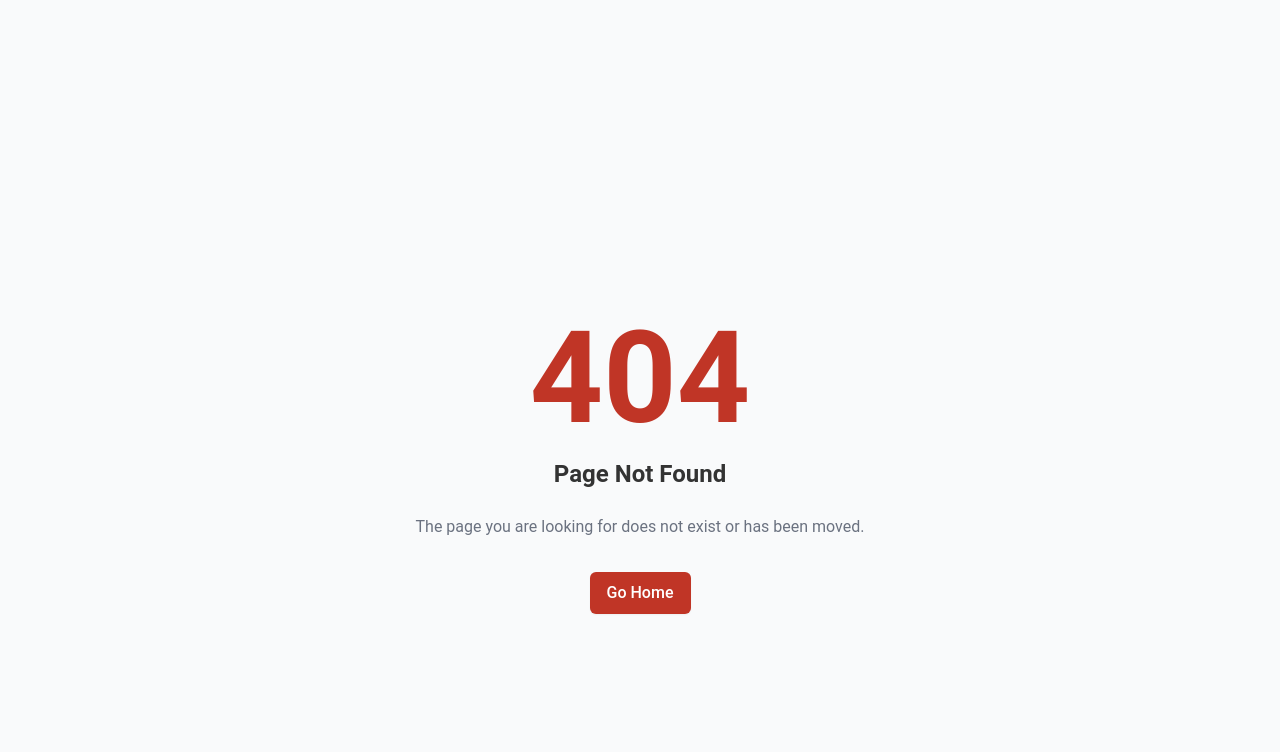
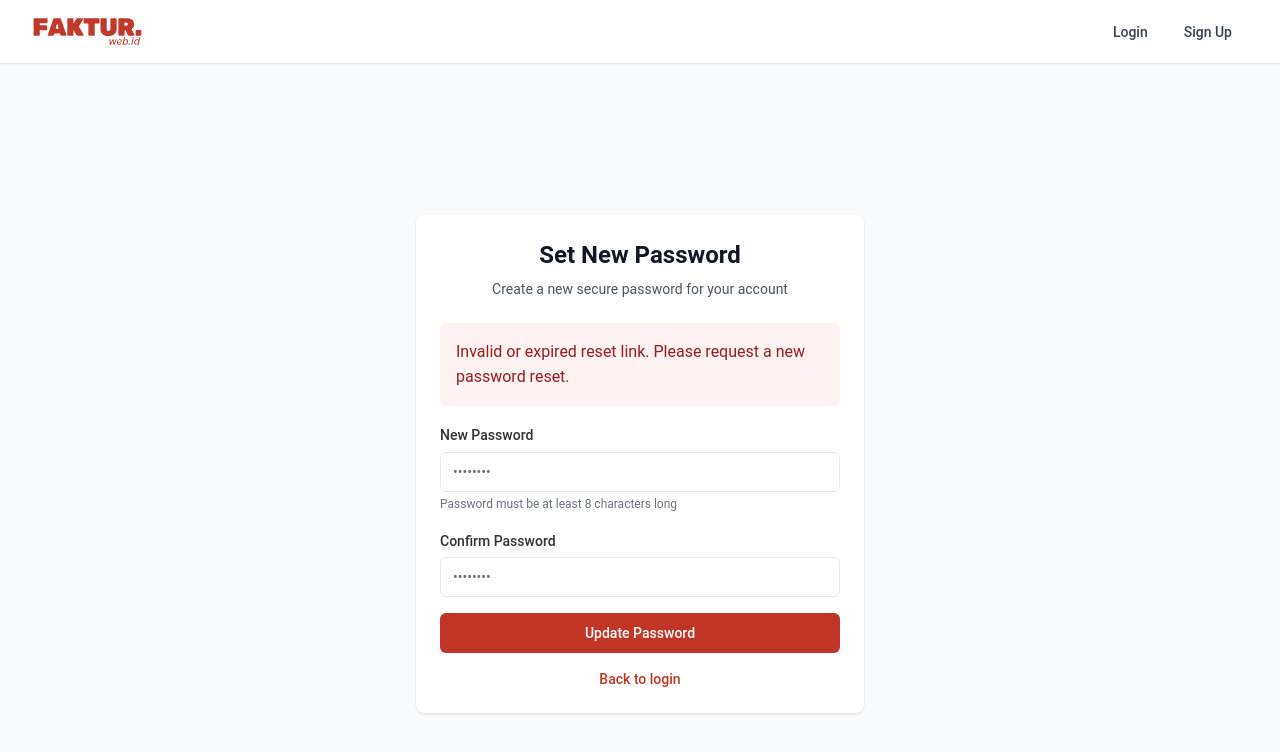
Before and after one commit to dodotdot/fakturweb, a Vue app: page /reset-password/confirm in a window 1280 px wide. Before the commit this address had no page. Shown: the top 752 px of the page. Built offline with nearby package versions, Linux system fonts and the light colour scheme.

Commit message:
update reset password

```diff
--- /dev/null
+++ b/src/components/auth/ForgotPasswordForm.vue
@@ -0,0 +1,85 @@
+<template>
+  <div class="bg-white dark:bg-gray-800 shadow rounded-lg p-6 space-y-6">
+    <div>
+      <h2 class="text-2xl font-bold text-gray-900 dark:text-white text-center">Reset Password</h2>
+      <p class="mt-2 text-sm text-gray-600 dark:text-gray-300 text-center">
+        Enter your email address and we'll send you a link to reset your password.
+      </p>
+    </div>
+
+    <div v-if="emailSent" class="bg-green-50 dark:bg-green-900 p-4 rounded-md">
+      <p class="text-green-800 dark:text-green-200">
+        Password reset link has been sent to your email. Please check your inbox and follow the instructions.
+      </p>
+    </div>
+
+    <form v-else @submit.prevent="handleSubmit" class="space-y-4">
+      <div v-if="error" class="bg-red-50 dark:bg-red-900 p-4 rounded-md">
+        <p class="text-red-800 dark:text-red-200">{{ error }}</p>
+      </div>
+
+      <div>
+        <Label for="email">Email address</Label>
+        <Input
+          id="email"
+          type="email"
+          v-model="email"
+          required
+          placeholder="your@email.com"
+          class="w-full mt-1"
+        />
+      </div>
+
+      <div>
+        <Button
+          type="submit"
+          :loading="isLoading"
+          class="w-full"
+        >
+          Send Reset Link
+        </Button>
+      </div>
+
+      <div class="text-center text-sm">
+        <router-link to="/login" class="font-medium text-primary hover:underline">
+          Back to login
+        </router-link>
+      </div>
+    </form>
+  </div>
+</template>
+
+<script setup>
+import { ref } from 'vue';
+import { useAuthStore } from '../../stores/auth';
+import Button from '../ui/Button.vue';
+import Input from '../ui/Input.vue';
+import Label from '../ui/Label.vue';
+
+const authStore = useAuthStore();
+
+const email = ref('');
+const error = ref('');
+const isLoading = ref(false);
+const emailSent = ref(false);
+
+async function handleSubmit() {
+  try {
+    isLoading.value = true;
+    error.value = '';
+
+    // Validate form
+    if (!email.value) {
+      error.value = 'Email is required';
+      return;
+    }
+
+    await authStore.resetPassword(email.value);
+    emailSent.value = true;
+  } catch (err) {
+    error.value = err.message || 'Failed to send reset password link. Please try again.';
+  } finally {
+    isLoading.value = false;
+  }
+}
+</script>
--- a/src/components/auth/LoginForm.vue
+++ b/src/components/auth/LoginForm.vue
@@ -27,7 +27,7 @@
           <div class="flex items-center justify-between">
             <Label for="password">Password</Label>
             <router-link
-              to="/reset-password"
+              to="/forgot-password"
               class="text-sm text-primary hover:underline"
             >
               Forgot password?
--- /dev/null
+++ b/src/components/auth/ResetPasswordForm.vue
@@ -0,0 +1,133 @@
+<template>
+  <div class="bg-white dark:bg-gray-800 shadow rounded-lg p-6 space-y-6">
+    <div>
+      <h2 class="text-2xl font-bold text-gray-900 dark:text-white text-center">Set New Password</h2>
+      <p class="mt-2 text-sm text-gray-600 dark:text-gray-300 text-center">
+        Create a new secure password for your account
+      </p>
+    </div>
+
+    <div v-if="success" class="bg-green-50 dark:bg-green-900 p-4 rounded-md">
+      <p class="text-green-800 dark:text-green-200">
+        Your password has been updated successfully!
+      </p>
+      <div class="mt-4 text-center">
+        <router-link to="/login" class="inline-block px-4 py-2 bg-primary text-white rounded-md hover:bg-primary-dark">
+          Go to Login
+        </router-link>
+      </div>
+    </div>
+
+    <form v-else @submit.prevent="handleSubmit" class="space-y-4">
+      <div v-if="error" class="bg-red-50 dark:bg-red-900 p-4 rounded-md">
+        <p class="text-red-800 dark:text-red-200">{{ error }}</p>
+      </div>
+
+      <div>
+        <Label for="password">New Password</Label>
+        <Input
+          id="password"
+          type="password"
+          v-model="password"
+          required
+          placeholder="••••••••"
+          class="w-full mt-1"
+        />
+        <p class="text-xs text-gray-500 mt-1">
+          Password must be at least 8 characters long
+        </p>
+      </div>
+
+      <div>
+        <Label for="confirmPassword">Confirm Password</Label>
+        <Input
+          id="confirmPassword"
+          type="password"
+          v-model="confirmPassword"
+          required
+          placeholder="••••••••"
+          class="w-full mt-1"
+        />
+      </div>
+
+      <div>
+        <Button
+          type="submit"
+          :loading="isLoading"
+          class="w-full"
+        >
+          Update Password
+        </Button>
+      </div>
+
+      <div class="text-center text-sm">
+        <router-link to="/login" class="font-medium text-primary hover:underline">
+          Back to login
+        </router-link>
+      </div>
+    </form>
+  </div>
+</template>
+
+<script setup>
+import { ref, onMounted } from 'vue';
+import { useRouter } from 'vue-router';
+import { useAuthStore } from '../../stores/auth';
+import Button from '../ui/Button.vue';
+import Input from '../ui/Input.vue';
+import Label from '../ui/Label.vue';
+
+const router = useRouter();
+const authStore = useAuthStore();
+
+const password = ref('');
+const confirmPassword = ref('');
+const error = ref('');
+const isLoading = ref(false);
+const success = ref(false);
+
+onMounted(async () => {
+  // When this component loads, user should already have a valid recovery session
+  // This happens automatically when they click the link from their email
+  try {
+    // Check if the user has a valid session
+    const { data } = await authStore.supabase.auth.getSession();
+    if (!data.session) {
+      error.value = 'Invalid or expired reset link. Please request a new password reset.';
+    }
+  } catch (err) {
+    error.value = 'Could not verify reset token. Please try again.';
+    console.error('Error checking reset session:', err);
+  }
+});
+
+async function handleSubmit() {
+  try {
+    isLoading.value = true;
+    error.value = '';
+
+    // Validate form
+    if (!password.value) {
+      error.value = 'Password is required';
+      return;
+    }
+
+    if (password.value.length < 8) {
+      error.value = 'Password must be at least 8 characters long';
+      return;
+    }
+
+    if (password.value !== confirmPassword.value) {
+      error.value = 'Passwords do not match';
+      return;
+    }
+
+    await authStore.updatePassword(password.value);
+    success.value = true;
+  } catch (err) {
+    error.value = err.message || 'Failed to update password. Please try again.';
+  } finally {
+    isLoading.value = false;
+  }
+}
+</script>
--- a/src/router/index.js
+++ b/src/router/index.js
@@ -22,6 +22,8 @@ const AdminSettings = () => import('../views/admin/AdminSettings.vue')
 const PublicInvoiceDetail = () => import('../views/PublicInvoiceDetail.vue')
 const ClientList = () => import('../views/ClientList.vue')
 const ClientEditor = () => import('../views/ClientEditor.vue')
+const ForgotPassword = () => import('../views/ForgotPassword.vue')
+const ResetPasswordConfirm = () => import('../views/ResetPasswordConfirm.vue')
 
 const routes = [
   {
@@ -56,6 +58,30 @@ const routes = [
       title: 'Register - Buat Akun Faktur Online Baru',
       description: 'Daftar dan buat akun faktur online gratis untuk bisnis Anda sekarang di faktur.web.id.',
       keywords: 'daftar faktur online, buat akun faktur, register faktur gratis, akun faktur bisnis',
+      requiresAuth: false,
+      noSidebar: true
+    }
+  },
+  {
+    path: '/forgot-password',
+    name: 'ForgotPassword',
+    component: ForgotPassword,
+    meta: {
+      title: 'Reset Password - Recover Your Account',
+      description: 'Reset your password for your faktur.web.id account.',
+      keywords: 'reset password, forgot password, recover account, account recovery',
+      requiresAuth: false,
+      noSidebar: true
+    }
+  },
+  {
+    path: '/reset-password/confirm',
+    name: 'ResetPasswordConfirm',
+    component: ResetPasswordConfirm,
+    meta: {
+      title: 'Set New Password - Secure Your Account',
+      description: 'Set a new password for your faktur.web.id account.',
+      keywords: 'reset password, new password, secure account',
       requiresAuth: false,
       noSidebar: true
     }
--- a/src/stores/auth.js
+++ b/src/stores/auth.js
@@ -170,6 +170,48 @@ export const useAuthStore = defineStore('auth', () => {
     }
   }
 
+  async function resetPassword(email) {
+    try {
+      isLoading.value = true
+      error.value = null
+
+      const { data, error: resetError } = await supabase.auth.resetPasswordForEmail(email, {
+        redirectTo: `${window.location.origin}/reset-password/confirm`
+      })
+
+      if (resetError) throw resetError
+
+      return data
+    } catch (err) {
+      error.value = err.message
+      console.error('Reset password error:', err)
+      throw err
+    } finally {
+      isLoading.value = false
+    }
+  }
+
+  async function updatePassword(newPassword) {
+    try {
+      isLoading.value = true
+      error.value = null
+
+      const { data, error: updateError } = await supabase.auth.updateUser({
+        password: newPassword
+      })
+
+      if (updateError) throw updateError
+
+      return data
+    } catch (err) {
+      error.value = err.message
+      console.error('Update password error:', err)
+      throw err
+    } finally {
+      isLoading.value = false
+    }
+  }
+
   return {
     user,
     userRole,
@@ -182,6 +224,8 @@ export const useAuthStore = defineStore('auth', () => {
     register,
     login,
     signInWithGoogle,
-    logout
+    logout,
+    resetPassword,
+    updatePassword
   }
 })
--- /dev/null
+++ b/src/views/ForgotPassword.vue
@@ -0,0 +1,20 @@
+<template>
+  <div class="min-h-screen flex flex-col">
+    <div class="flex-1 flex flex-col items-center justify-center py-12 px-4 sm:px-6 lg:px-8">
+      <div class="w-full max-w-md">
+        <ForgotPasswordForm />
+      </div>
+    </div>
+  </div>
+</template>
+
+<script setup>
+import { onMounted } from 'vue';
+import ForgotPasswordForm from '../components/auth/ForgotPasswordForm.vue';
+import { trackPageView } from '../utils/analytics';
+
+onMounted(() => {
+  // Track page view
+  trackPageView('/forgot-password', 'Reset Password - Recover Your Account');
+});
+</script>
--- /dev/null
+++ b/src/views/ResetPasswordConfirm.vue
@@ -0,0 +1,20 @@
+<template>
+  <div class="min-h-screen flex flex-col">
+    <div class="flex-1 flex flex-col items-center justify-center py-12 px-4 sm:px-6 lg:px-8">
+      <div class="w-full max-w-md">
+        <ResetPasswordForm />
+      </div>
+    </div>
+  </div>
+</template>
+
+<script setup>
+import { onMounted } from 'vue';
+import ResetPasswordForm from '../components/auth/ResetPasswordForm.vue';
+import { trackPageView } from '../utils/analytics';
+
+onMounted(() => {
+  // Track page view
+  trackPageView('/reset-password/confirm', 'Set New Password - Secure Your Account');
+});
+</script>
```
